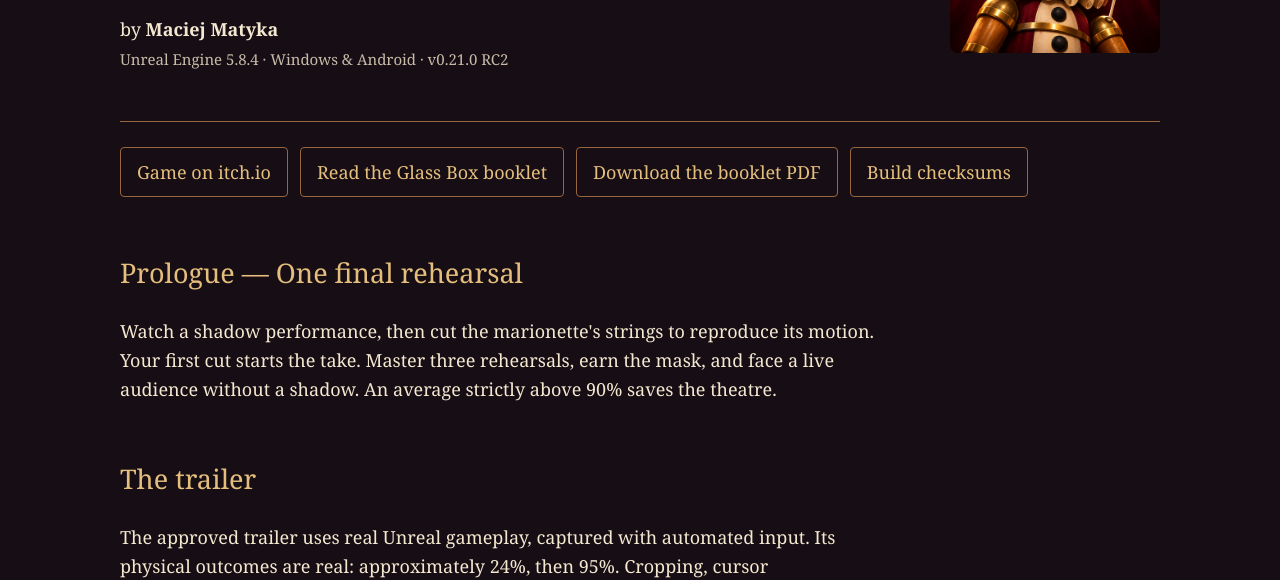
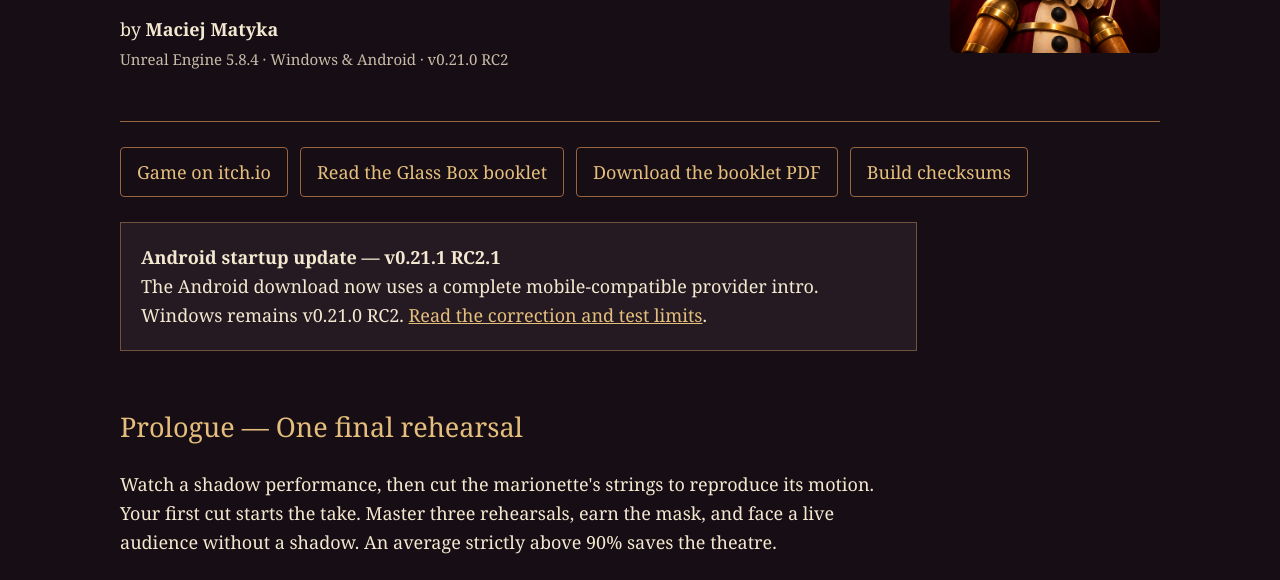
Before and after one commit to maciejmatyka/one-more-show-jam, a plain HTML site: page jam-rc2/index.html in a window 1280 px wide. Shown: the part 227-807 px from the top of the page. Drawn offline with Linux system fonts and the light colour scheme.

Commit message:
Document Android RC2.1 startup video compatibility hotfix

```diff
--- a/jam-rc2/index.html
+++ b/jam-rc2/index.html
@@ -3,6 +3,7 @@
 <div class="meter" aria-hidden="true"><span id="progress"></span></div>
 <header><div><small>2026 EPIC AI MEGAJAM · DIRECTOR'S CUT</small><h1>The Last Show</h1><p>Cut the strings. Win the crowd. Save the theatre.</p><p>by <strong>Maciej Matyka</strong><br><small>Unreal Engine 5.8.4 · Windows &amp; Android · v0.21.0 RC2</small></p></div><img src="icon.png" alt="Wooden Pierrot marionette and a severed string; AI-generated launcher artwork"></header>
 <nav><a href="https://maq.itch.io/the-last-show">Game on itch.io</a><a href="../booklet-v3/">Read the Glass Box booklet</a><a href="../booklet-v3/TheLastShow-GlassBox-v3.pdf">Download the booklet PDF</a><a href="SHA256SUMS.txt">Build checksums</a></nav>
+<p class="note"><strong>Android startup update — v0.21.1 RC2.1</strong><br>The Android download now uses a complete mobile-compatible provider intro. Windows remains v0.21.0 RC2. <a href="HOTFIX-ANDROID-RC21.md">Read the correction and test limits</a>.</p>
 <h2>Prologue — One final rehearsal</h2><p>Watch a shadow performance, then cut the marionette's strings to reproduce its motion. Your first cut starts the take. Master three rehearsals, earn the mask, and face a live audience without a shadow. An average strictly above 90% saves the theatre.</p>
 <h2>The trailer</h2><p>The approved trailer uses real Unreal gameplay, captured with automated input. Its physical outcomes are real: approximately 24%, then 95%. Cropping, cursor visualization, titles and licensed audio are editorial additions.</p>
 <video controls preload="metadata" poster="screenshots/01-rehearsal.jpg"><source src="TheLastShow-Trailer-1080p60.mp4" type="video/mp4">Download the trailer below.</video>
```
Also changed, not shown: jam-rc2/SHA256SUMS.txt, 1 other file.
